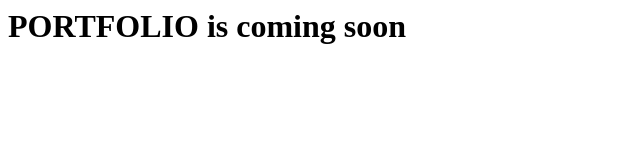
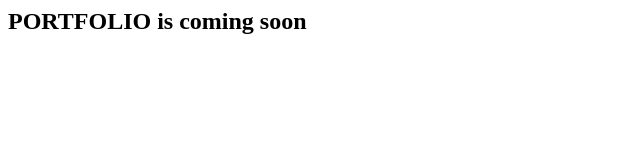
Before and after one commit to Reslow/portfolio, a plain HTML site: page index.html in a window 1280 px wide. Shown: the whole page, without its empty margins (0-640 px from the left). Drawn offline with Linux system fonts and the light colour scheme.

Commit message:
changing header

```diff
--- a/index.html
+++ b/index.html
@@ -6,6 +6,6 @@
 <meta charset="utf-8">
 </head>
 <body>
-  <h1>PORTFOLIO is coming soon</h1>
+  <h2>PORTFOLIO is coming soon</h2>
 </body>
 </html>
```
